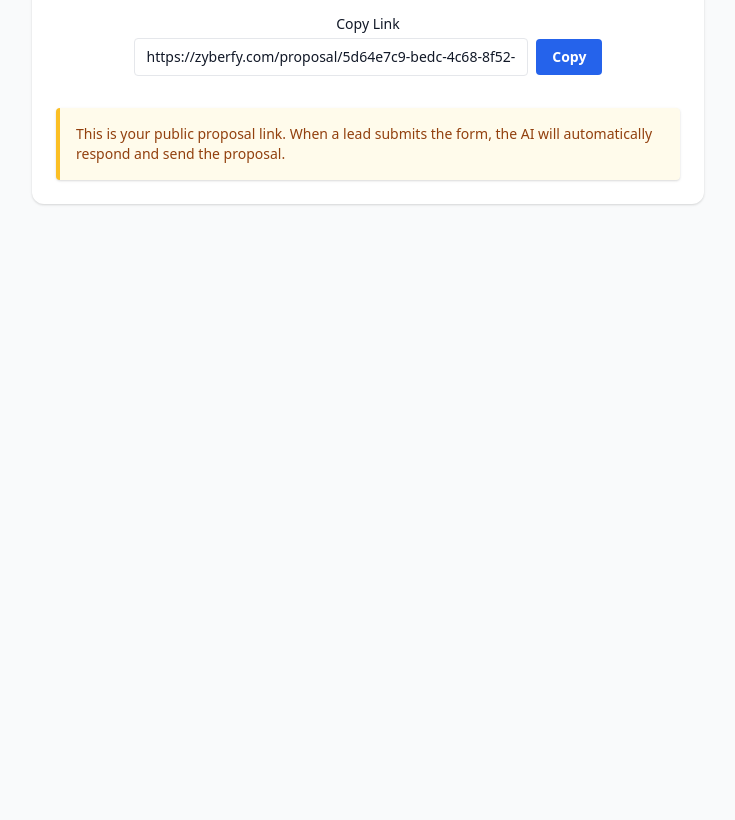
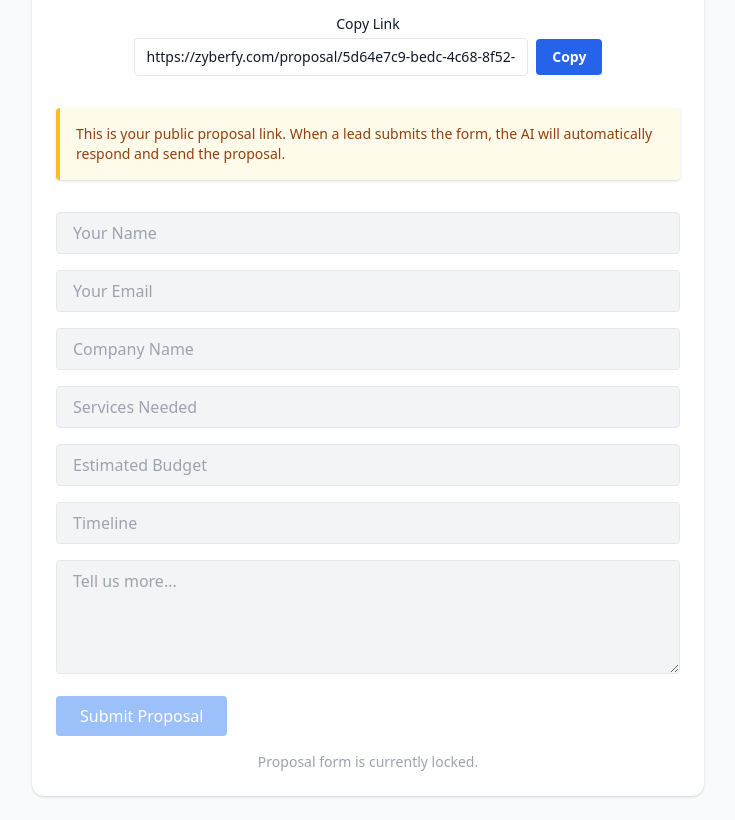
Before and after one commit to MylesGoHam/zyberfy-backend, a Flask app: page /proposalpage in a window 1280 px wide. Shown: the part 430-1250 px from the top of the page, without its empty margins (272-1007 px from the left). Before the commit the page ends 635 px from the top, so only its background shows below. Run offline with Flask 3, Linux system fonts and the light colour scheme; data comes from the database, SQL or seed files in the repository; some libraries are stand-ins or nearby versions.

Commit message:
Update client_proposal.html

```diff
--- a/templates/client_proposal.html
+++ b/templates/client_proposal.html
@@ -45,6 +45,22 @@
   <div class="bg-yellow-50 border-l-4 border-yellow-400 p-4 rounded text-sm text-yellow-800 shadow mt-4">
     This is your public proposal link. When a lead submits the form, the AI will automatically respond and send the proposal.
   </div>
+
+  <!-- 🔒 Locked Proposal Form (Disabled) -->
+  <form method="POST" class="mt-10 space-y-4">
+    <input type="text" name="name" placeholder="Your Name" disabled class="border px-4 py-2 rounded w-full bg-gray-100 text-gray-500" />
+    <input type="email" name="email" placeholder="Your Email" disabled class="border px-4 py-2 rounded w-full bg-gray-100 text-gray-500" />
+    <input type="text" name="company" placeholder="Company Name" disabled class="border px-4 py-2 rounded w-full bg-gray-100 text-gray-500" />
+    <input type="text" name="services" placeholder="Services Needed" disabled class="border px-4 py-2 rounded w-full bg-gray-100 text-gray-500" />
+    <input type="text" name="budget" placeholder="Estimated Budget" disabled class="border px-4 py-2 rounded w-full bg-gray-100 text-gray-500" />
+    <input type="text" name="timeline" placeholder="Timeline" disabled class="border px-4 py-2 rounded w-full bg-gray-100 text-gray-500" />
+    <textarea name="message" placeholder="Tell us more..." rows="4" disabled class="border px-4 py-2 rounded w-full bg-gray-100 text-gray-500"></textarea>
+
+    <button type="submit" disabled class="bg-blue-500 text-white px-6 py-2 rounded opacity-50 cursor-not-allowed">
+      Submit Proposal
+    </button>
+    <p class="text-sm text-center text-gray-400">Proposal form is currently locked.</p>
+  </form>
   {% else %}
   <p class="text-center text-gray-500">No proposals yet. Generate one from the dashboard to view your live link.</p>
   {% endif %}
@@ -57,7 +73,6 @@
     const btn = document.getElementById("copyBtn");
     const input = document.getElementById("proposalLink");
     const success = document.getElementById("copySuccess");
-
     if (btn && input && success) {
       btn.addEventListener("click", function () {
         input.select();
```
